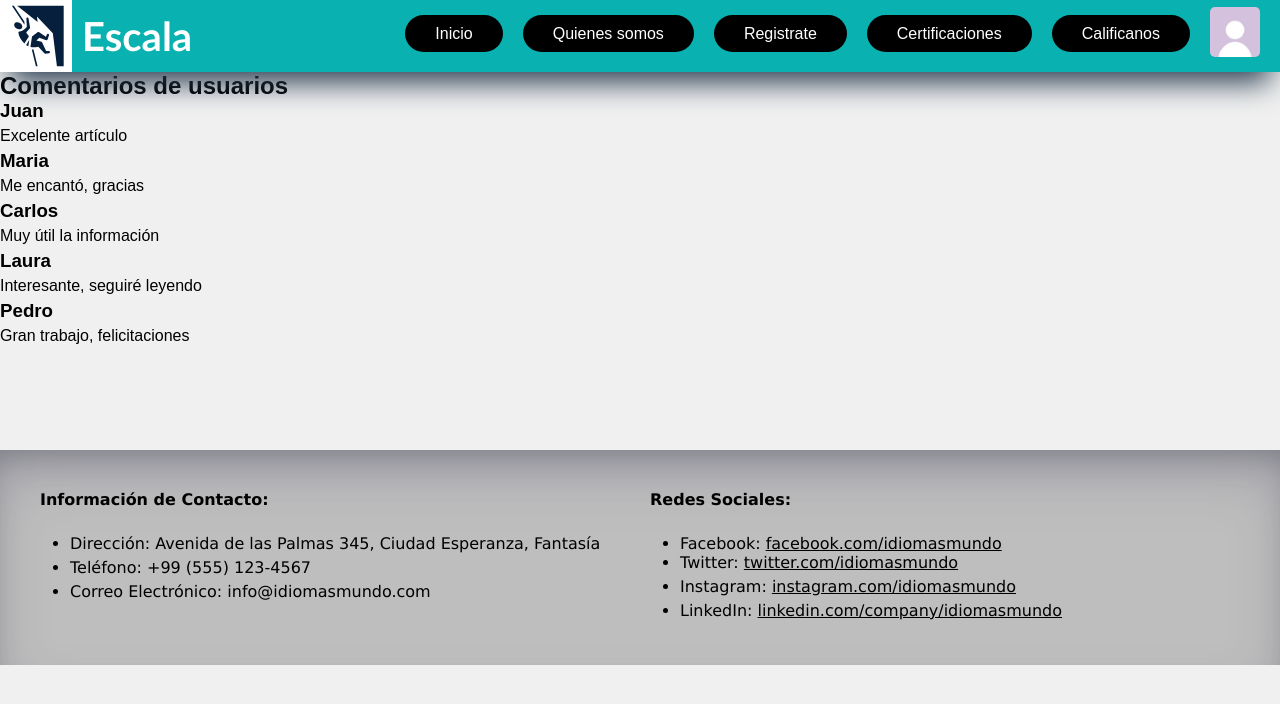
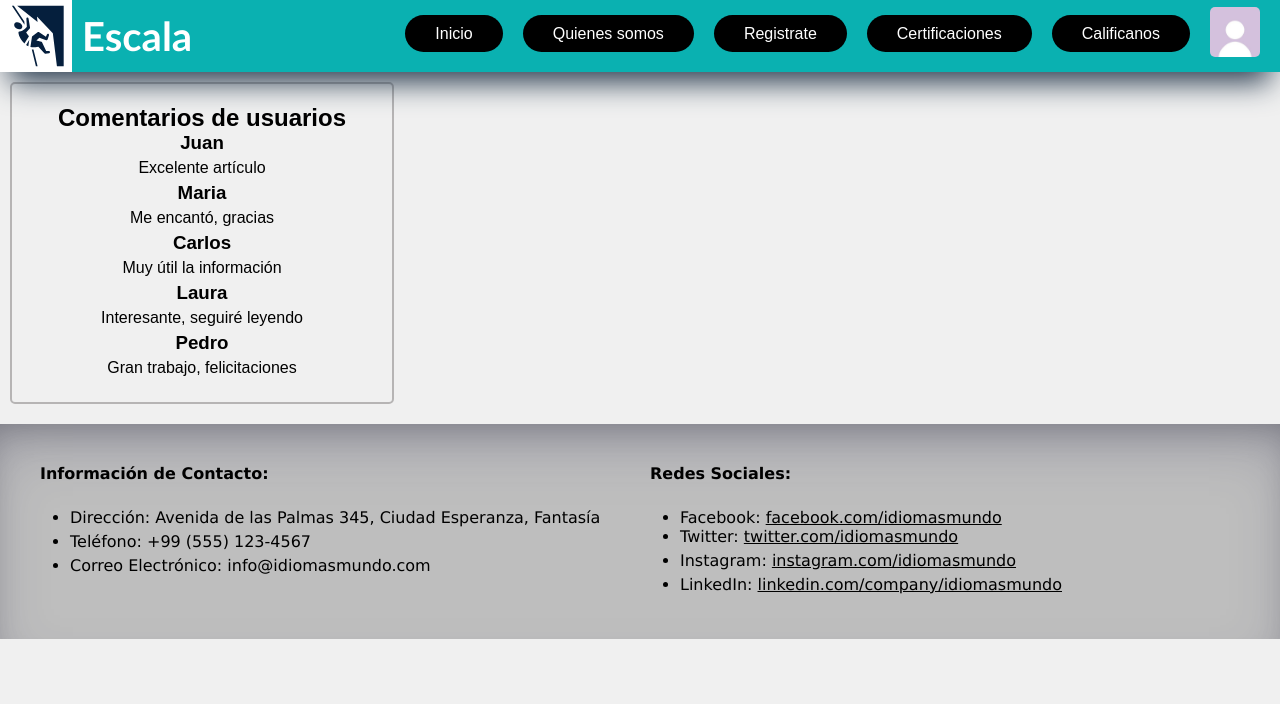
Before and after one commit to sbonillagarcia/mis_cursos, a React (Create React App) app: page /login in a window 1280 px wide. Shown: the top 704 px of the page. Built offline with nearby package versions, Linux system fonts and the light colour scheme.

Commit message:
cambio dev

```diff
--- a/src/pages/Login.tsx
+++ b/src/pages/Login.tsx
@@ -35,12 +35,12 @@ const Login = () => {
   ];
 
  return (
-    <div className="login-container">
-        <div className="comentarios-container">
+    <div className="cajas">
+        <div className="box">
         <h2>Comentarios de usuarios</h2>
-        <div className="comentarios-list">
+        <div className="">
           {comentarios.map((comentario) => (
-            <div key={comentario.id} className="Comentarios">
+            <div key={comentario.id} className="Comentario">
               <h3>{comentario.usuario}</h3>
               <p>{comentario.comentario}</p>
             </div>
--- a/src/pages/Nosotros.tsx
+++ b/src/pages/Nosotros.tsx
@@ -3,17 +3,6 @@ import './Nosotros.css';
 
 const Nosotros: React.FC = () => {
   const [archivoSubido, setArchivoSubido] = useState(false);
-
-  const handleFileUpload = (event: React.ChangeEvent<HTMLInputElement>) => {
-    // Obtener el archivo subido
-    const file = event.target.files?.[0];
-
-    if (file) {
-      // Aquí puedes implementar la lógica para subir el archivo
-      // Una vez que se suba el archivo, cambia el estado a true
-      setArchivoSubido(true);
-    }
-  };
 
   return (
     <div className="imagen-principal" style={{ backgroundImage: "url('https://www.bing.com/images/create/una-junta-de-oficina-con-pocas-personas-y-que-haci/1-6612ba478832436cae270c57e206c225?id=bq6EwwQKIXKwJJKM17ViFQ%3D%3D&view=detailv2&idpp=genimg&idpclose=1&thid=OIG2.t3bGJzJ6duUCmOxBVN1K&frame=sydedg&form=SYDBIC')" }}>
@@ -26,7 +15,7 @@ const Nosotros: React.FC = () => {
       <div>
       <p>Nuestra misión es eliminar las barreras que impiden el aprendizaje de idiomas, permitiendo a personas de todas las edades y orígenes descubrir nuevas culturas y oportunidades. Con una amplia variedad de cursos que van desde el nivel principiante hasta avanzado, -escala-  es el compañero perfecto para aquellos que desean mejorar sus habilidades lingüísticas en su propio tiempo y ritmo.
        Únete a nuestra comunidad global de aprendices y empieza tu viaje hacia la fluidez lingüística con Escala hoy mismo.</p>
-       <img src="images/mision.jpg" alt="Descripción de la imagen"></img>
+       <img src="images/mision.jpg" alt="mision"></img>
       </div>
       <div>
         <p>
@@ -36,12 +25,11 @@ const Nosotros: React.FC = () => {
         nuevas habilidades lingüísticas, fomentando así la
         comunicación y el entendimiento entre culturas.
         </p>
-        <img src="images/vision.jpg" alt="Descripción de la imagen"></img>
+        <img src="images/vision.jpg" alt="vision"></img>
       </div>
       <div>
         <p>
         Aspiramos a ser la principal plataforma de aprendizaje de idiomas en línea, reconocida por su efectividad, innovación y compromiso con la educación inclusiva. Queremos empoderar a individuos de todo el mundo para que alcancen sus metas personales y profesionales a través del dominio de idiomas.
-        <img src="https://example.com/mi-imagen.jpg" alt="Descripción de la imagen"></img>
         </p>
       </div>
 
```
